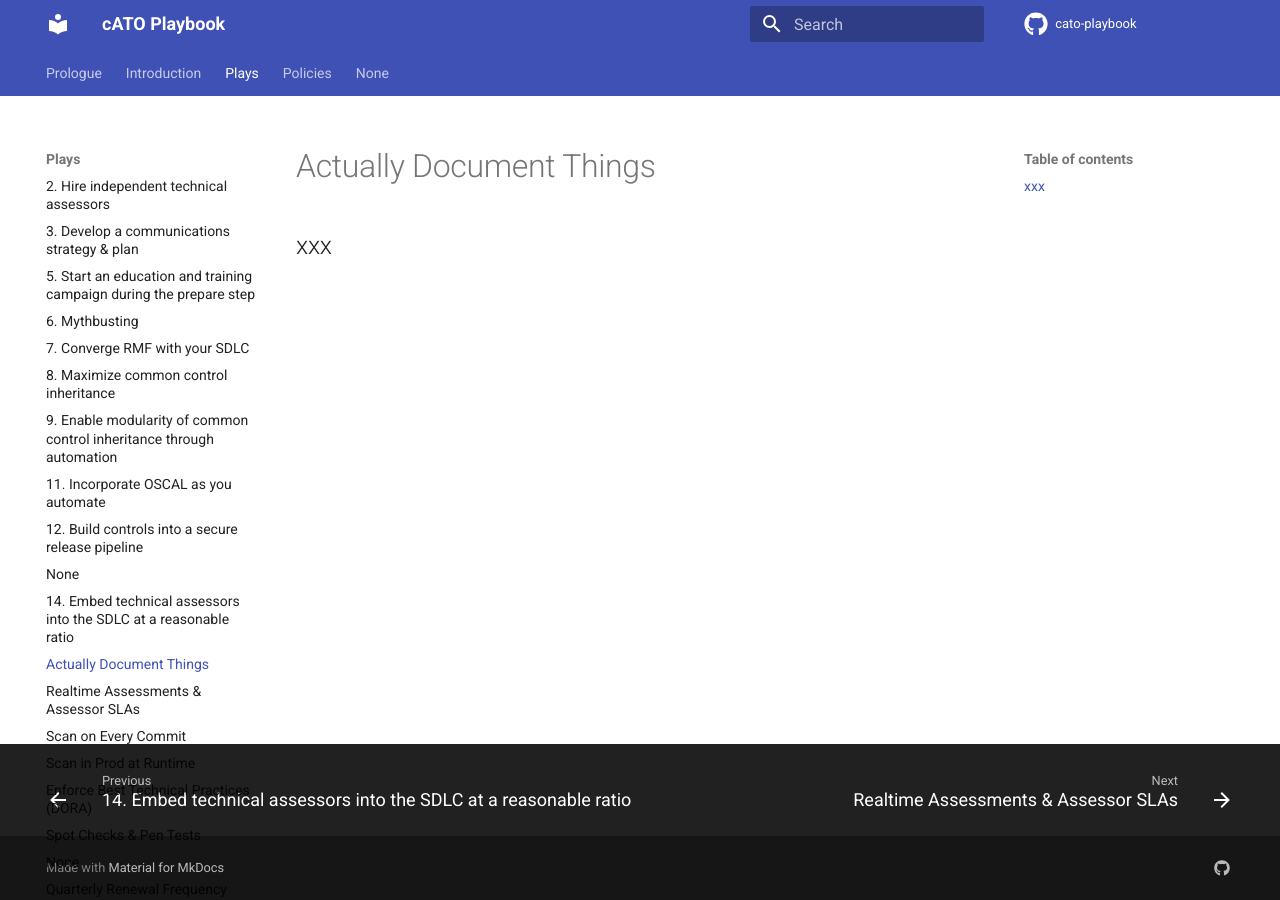
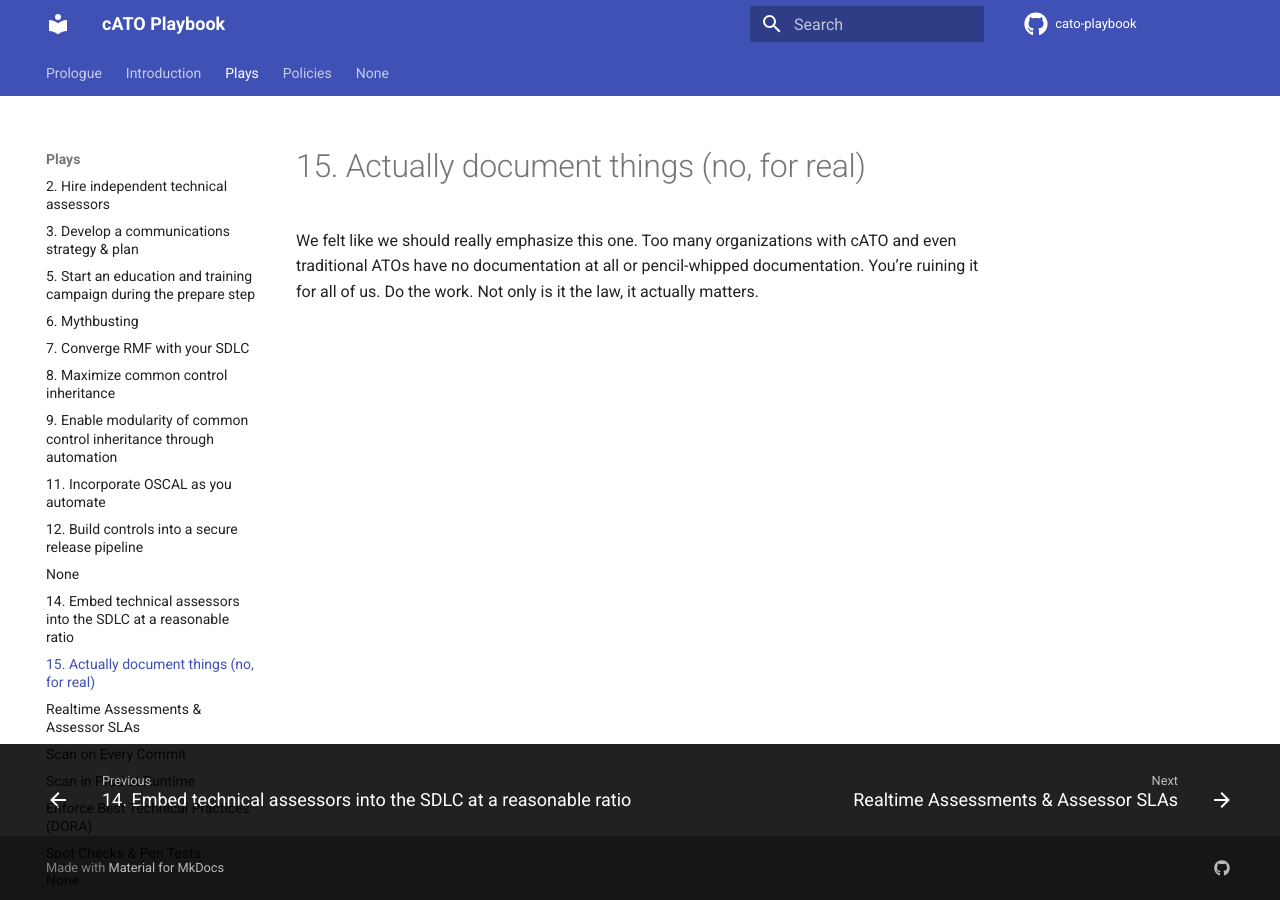
Before and after one commit to rise8-us/cato-playbook, an MkDocs documentation site: the page built from docs/document.md, in a window 1280 px wide. Built offline with MkDocs 1.6.1 and Material for MkDocs 9.7.7, drawn with Linux system fonts in a browser that asks for light colours; comment, search, counter and statistics services are not loaded.

Commit message:
Update document.md

```diff
--- a/docs/document.md
+++ b/docs/document.md
@@ -1,3 +1,3 @@
-# Actually Document Things
+# 15. Actually document things (no, for real)
 
-## xxx
+We felt like we should really emphasize this one. Too many organizations with cATO and even traditional ATOs have no documentation at all or pencil-whipped documentation. You’re ruining it for all of us. Do the work. Not only is it the law, it actually matters.
```
